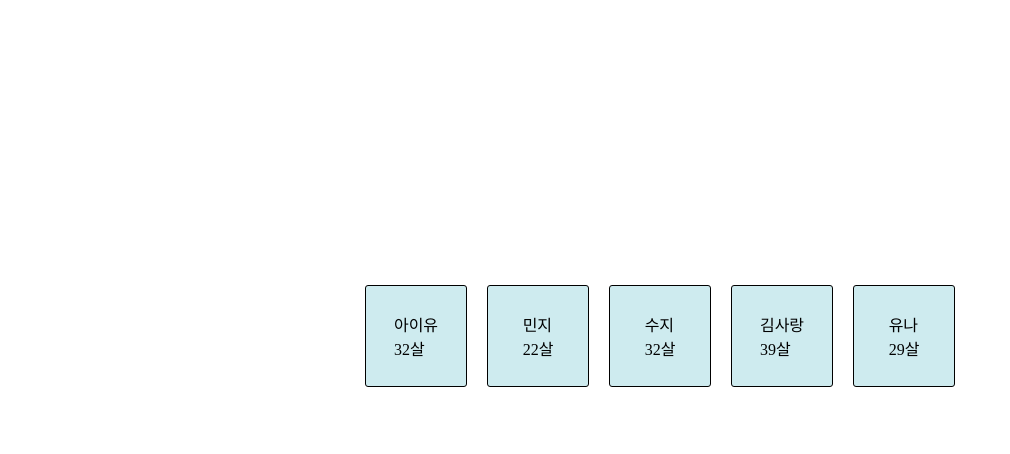
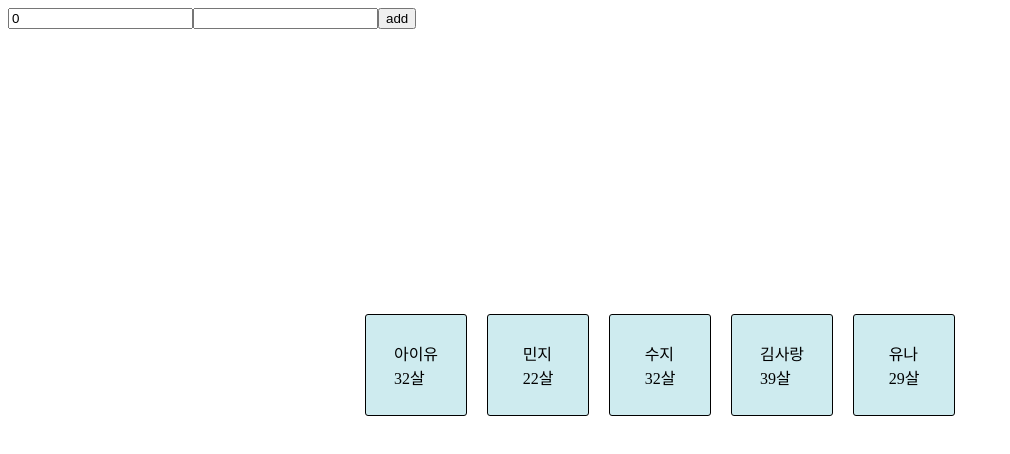
Before and after one commit to yuna-c/react, a React (Vite) app: page / in a window 1280 px wide. Shown: the top 454 px of the page, without its empty margins (0-1010 px from the left). Built offline with nearby package versions, Linux system fonts and the light colour scheme.

Commit message:
📝 add : 추가를 위한 state input 만들기

```diff
--- a/src/App.jsx
+++ b/src/App.jsx
@@ -24,10 +24,30 @@ const App = () => {
 		{ id: new Date().getTime() + 3, age: 39, name: '김사랑' },
 		{ id: new Date().getTime() + 4, age: 29, name: '유나' },
 	]);
+
 	console.log(users);
+	const [age, setAge] = useState(0);
+	const [name, setName] = useState('');
+	const onAddAge = (e) => {
+		setAge(e.target.value);
+	};
+	const onAddName = (e) => {
+		setName(e.target.value);
+	};
 
 	return (
 		<>
+			<input type='number' value={age} onChange={onAddAge} />
+			<input type='text' value={name} onChange={onAddName} />
+			<button
+				onClick={() => {
+					// users state에 한 객체가 추가되면 됨
+					console.log('age => ', age);
+					console.log('name => ', name);
+				}}
+			>
+				add
+			</button>
 			<ul style={styles}>
 				{users.map((user, idx) => (
 					<User id={idx} key={user.id} user={user} />
```
